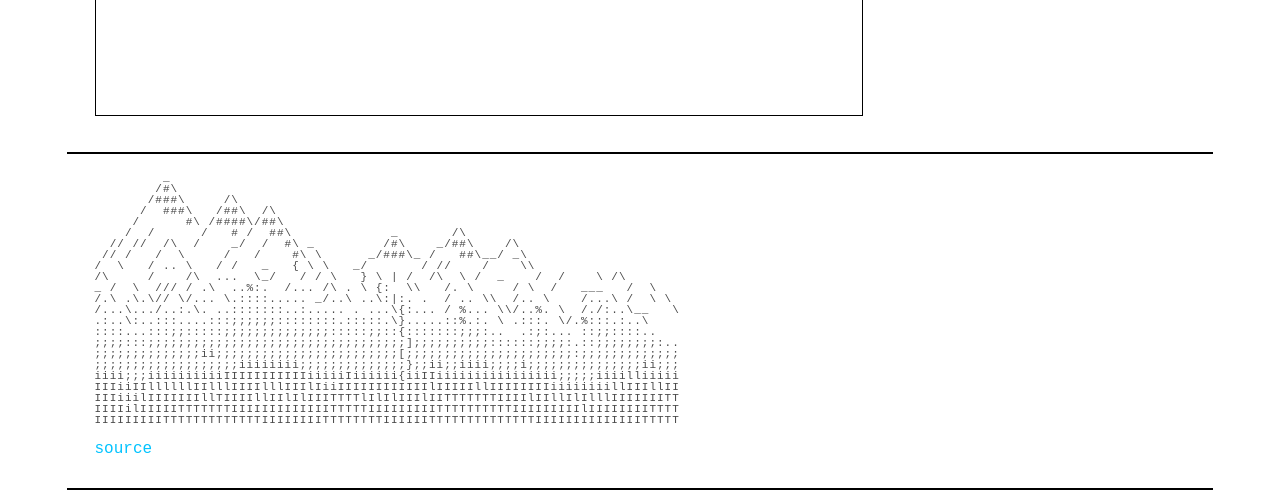
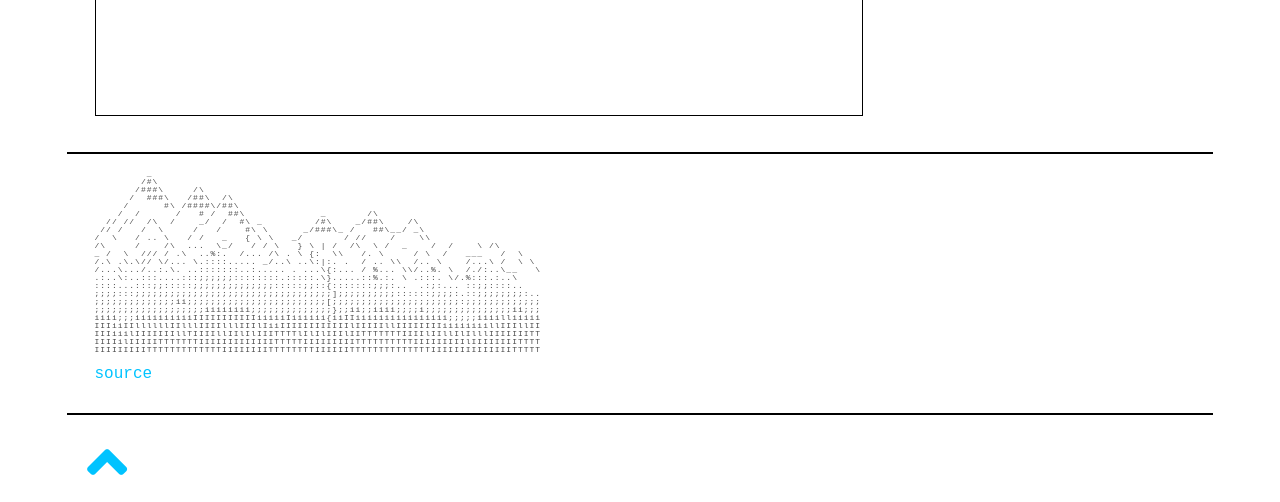
Before and after one commit to mcm2020/mcm2020.github.io, a plain HTML site: page index.html in a window 1280 px wide. Shown: the part 2717-3219 px from the top of the page. Drawn offline with nearby package versions, Linux system fonts and the light colour scheme.

Commit message:
Update style.css

```diff
--- a/styles/style.css
+++ b/styles/style.css
@@ -32,7 +32,7 @@ p {
 
 .ascii-art{
     font-family: 'Courier New';
-    font-size: 11px;
+    font-size: 1vmin;
     white-space: pre;
     line-height: 1;
 }
```
